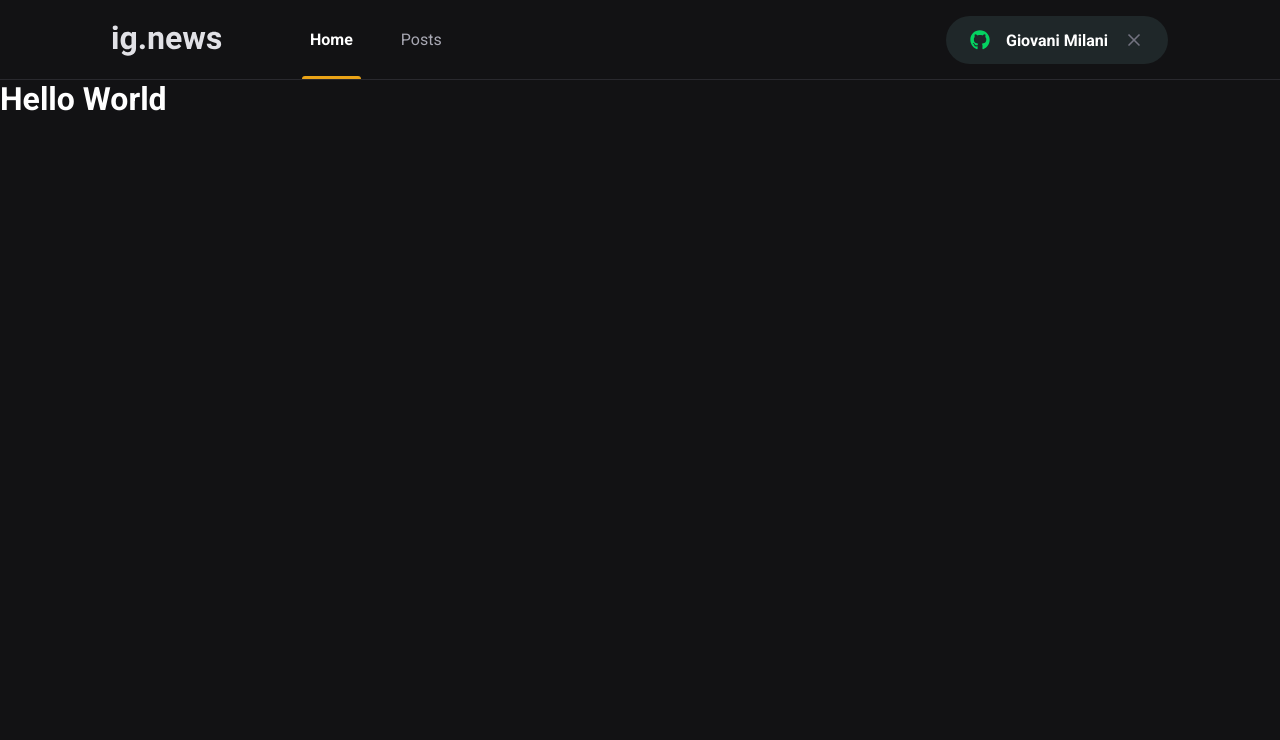
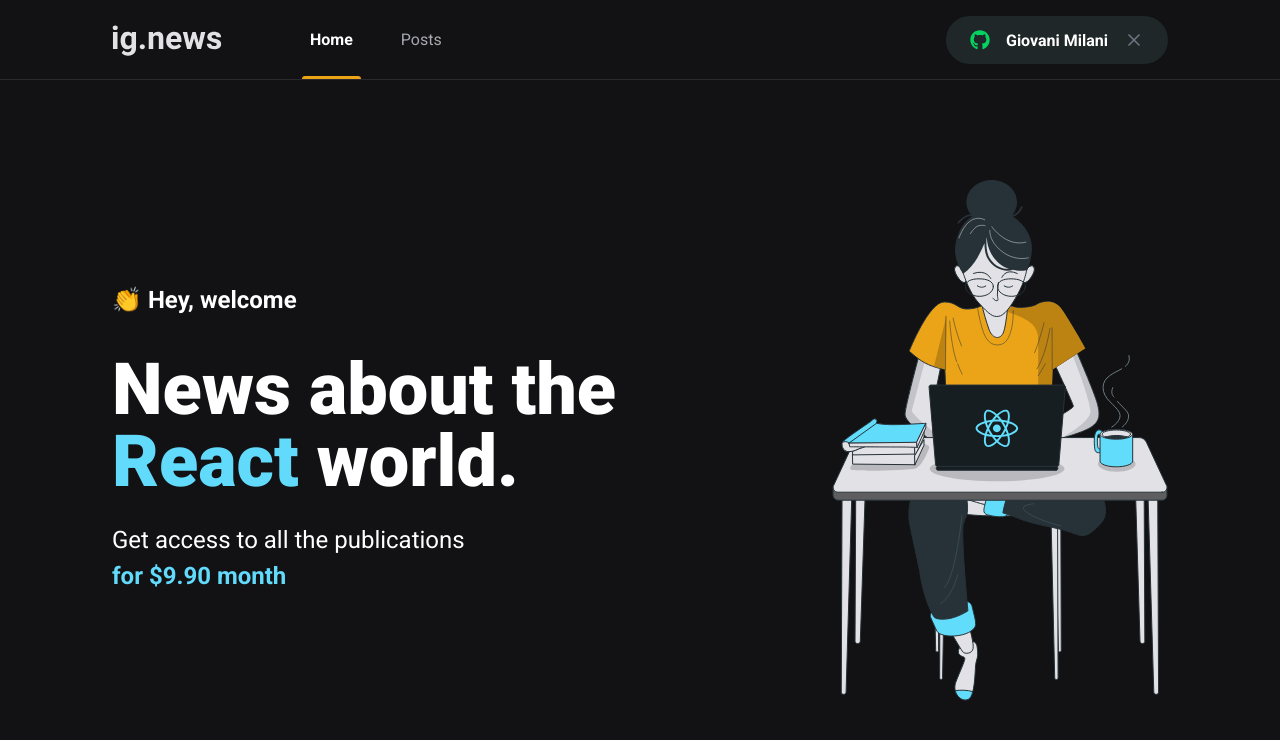
Before and after one commit to GiovaniHMilani/ignite_news, a Next.js app: page / in a window 1280 px wide. Shown: the top 740 px of the page. Built offline with nearby package versions, Linux system fonts and the light colour scheme.

Commit message:
feat: add components to home page

```diff
--- /dev/null
+++ b/src/pages/home.module.scss
@@ -0,0 +1,41 @@
+.contentContainer {
+  max-width: 1120px;
+  margin: 0 auto;
+  padding: 0 2rem;
+  height: calc(100vh - 5rem);
+
+  display: flex;
+  align-items: center;
+  justify-content: space-between;
+}
+
+.hero {
+  max-width: 600px;
+
+  > span {
+    font-size: 1.5rem;
+    font-weight: bold;
+  }
+
+  h1 {
+    font-size: 4.5rem;
+    line-height: 4.5rem;
+    font-weight: 900;
+    margin-top: 2.5rem;
+
+    span {
+      color: var(--cyan-500);
+    }
+  }
+
+  p {
+    font-size: 1.5rem;
+    line-height: 2.25rem;
+    margin-top: 1.5rem;
+
+    span {
+      color: var(--cyan-500);
+      font-weight: bold;
+    }
+  }
+}
--- a/src/pages/index.tsx
+++ b/src/pages/index.tsx
@@ -1,14 +1,27 @@
 import Head from "next/head";
+
+import styles from "./home.module.scss";
 
 export default function Home() {
   return (
     <>
       <Head>
-        <title>Inicio | ig.news</title>
+        <title>Home | ig.news</title>
       </Head>
-      <h1>
-        Hello <span>World</span>
-      </h1>
+      <main className={styles.contentContainer}>
+        <section className={styles.hero}>
+          <span>👏 Hey, welcome</span>
+          <h1>
+            News about the <span>React</span> world.
+          </h1>
+          <p>
+            Get access to all the publications
+            <br />
+            <span>for $9.90 month</span>
+          </p>
+        </section>
+        <img src="/images/avatar.svg" alt="Girl coding" />
+      </main>
     </>
   );
 }
```
